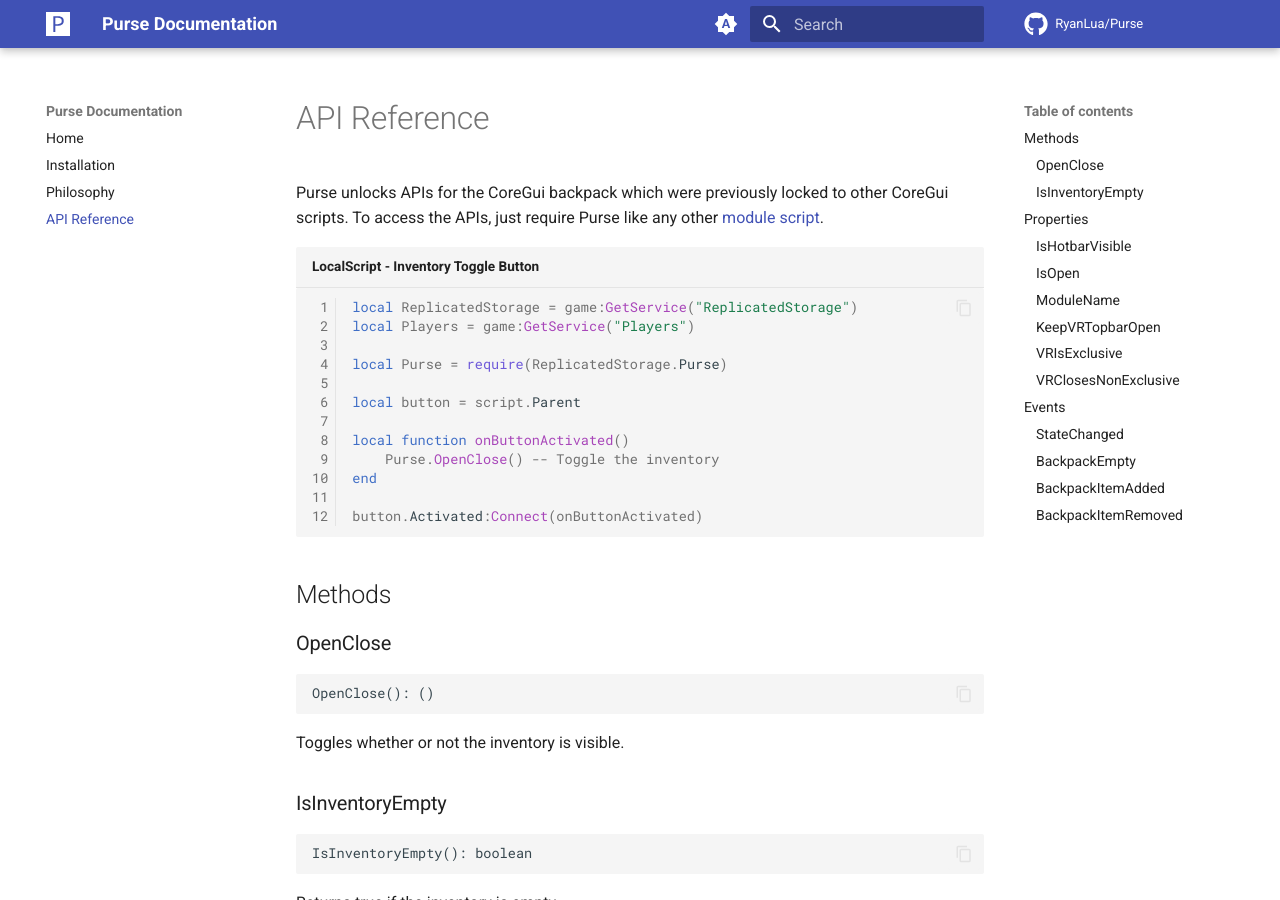
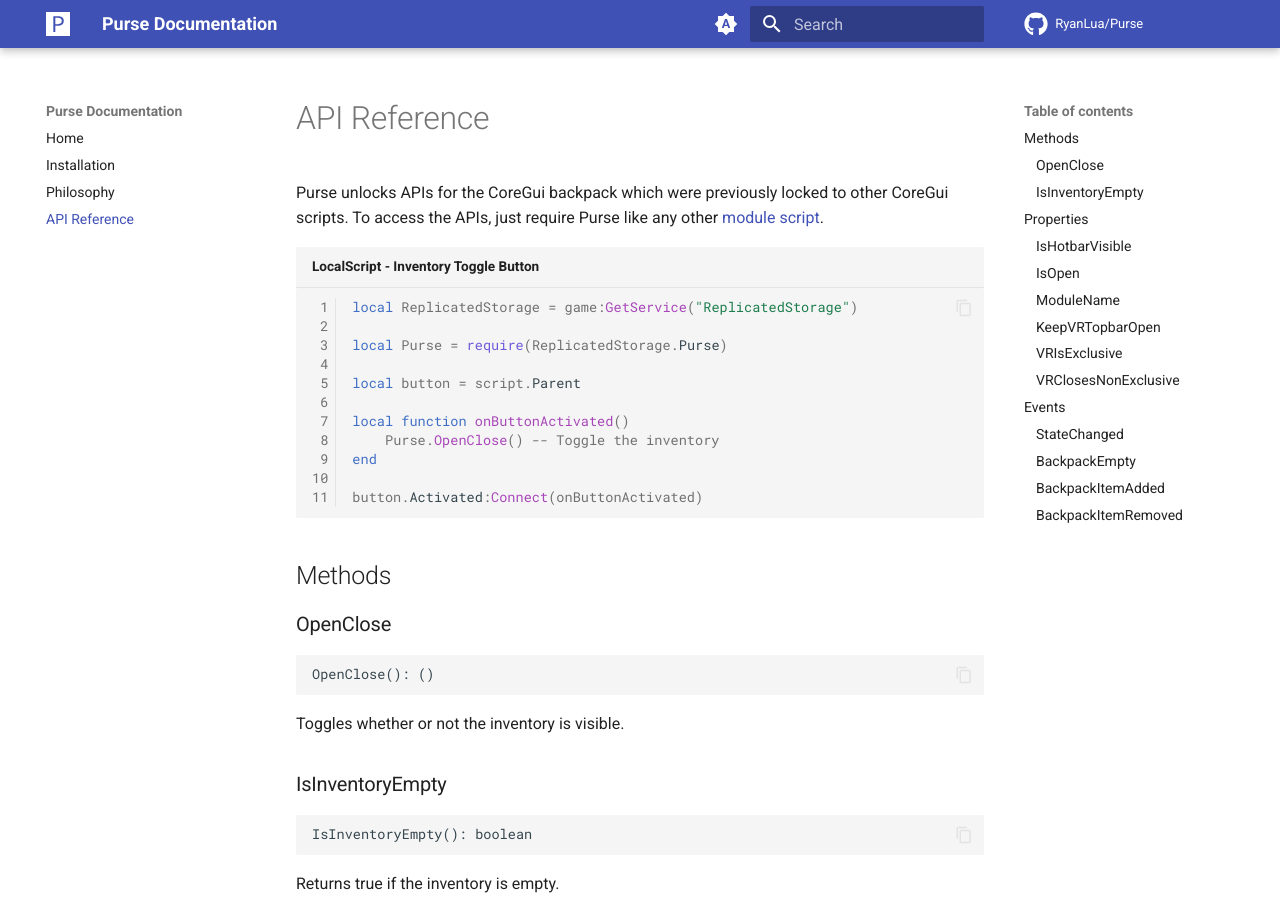
Before and after one commit to RyanLua/Purse, an MkDocs documentation site: the page built from docs/api-reference.md, in a window 1280 px wide and 900 px high. Built offline with MkDocs 1.6.1 and Material for MkDocs 9.7.7, drawn with Linux system fonts in a browser that asks for light colours; comment, search, counter and statistics services are not loaded.

Commit message:
Remove unused Players service from API reference
Removed unused Players service from the example.

Signed-off-by: Ryan Luu <ryan.luu@ryanluu.dev>

````diff
--- a/docs/api-reference.md
+++ b/docs/api-reference.md
@@ -2,7 +2,6 @@ Purse unlocks APIs for the CoreGui backpack which were previously locked to othe
 
 ``` lua title="LocalScript - Inventory Toggle Button" linenums="1"
 local ReplicatedStorage = game:GetService("ReplicatedStorage")
-local Players = game:GetService("Players")
 
 local Purse = require(ReplicatedStorage.Purse)
 
````
